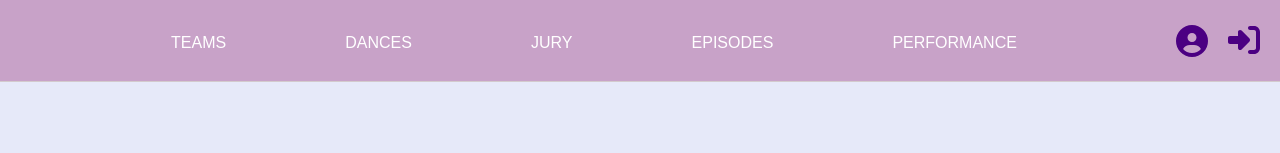
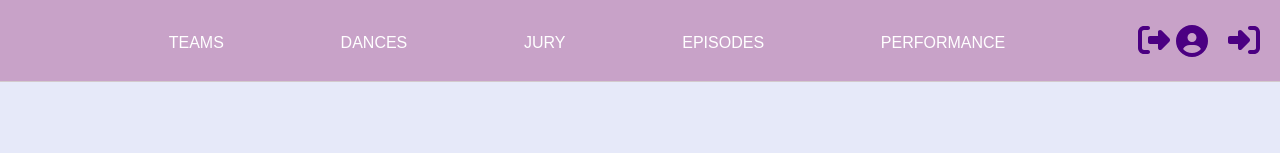
Before and after one commit to NiaPopova/DancingStars, a React (Create React App) app in the folder DancingStars - FE/dancing-stars-fe/: page /login in a window 1280 px wide. Shown: the top 153 px of the page. Built offline with nearby package versions, Linux system fonts and the light colour scheme.

Commit message:
Header wip

```diff
--- a/DancingStars - FE/dancing-stars-fe/src/Header.js
+++ b/DancingStars - FE/dancing-stars-fe/src/Header.js
@@ -4,9 +4,19 @@ import { useAuth } from './auth';
 import './styles/header.scss';
 import { FontAwesomeIcon } from '@fortawesome/react-fontawesome';
 import { faSignInAlt, faSignOutAlt, faUserCircle } from '@fortawesome/free-solid-svg-icons';
+import axios from 'axios';
 
 const Header = () => {
     const { isAuthenticated, user, logout } = useAuth();
+
+    const logOut = async () => {
+        try {
+            const response = await axios.post(`http://localhost:8080/user/logout`);
+            console.log(response.data);
+        } catch (error) {
+            console.error('Failed to logout. Please check your credentials.');
+        }
+    }
 
     return (
         <nav className="app-header">
@@ -40,6 +50,9 @@ const Header = () => {
                 </ul>
             </div>
             <div className="user-info">
+            <button onClick={logOut} className="btn-icon">
+                            <FontAwesomeIcon icon={faSignOutAlt} />
+                        </button>
                 <FontAwesomeIcon icon={faUserCircle} className="user-icon" />
                 {isAuthenticated ? (
                     <>
```
